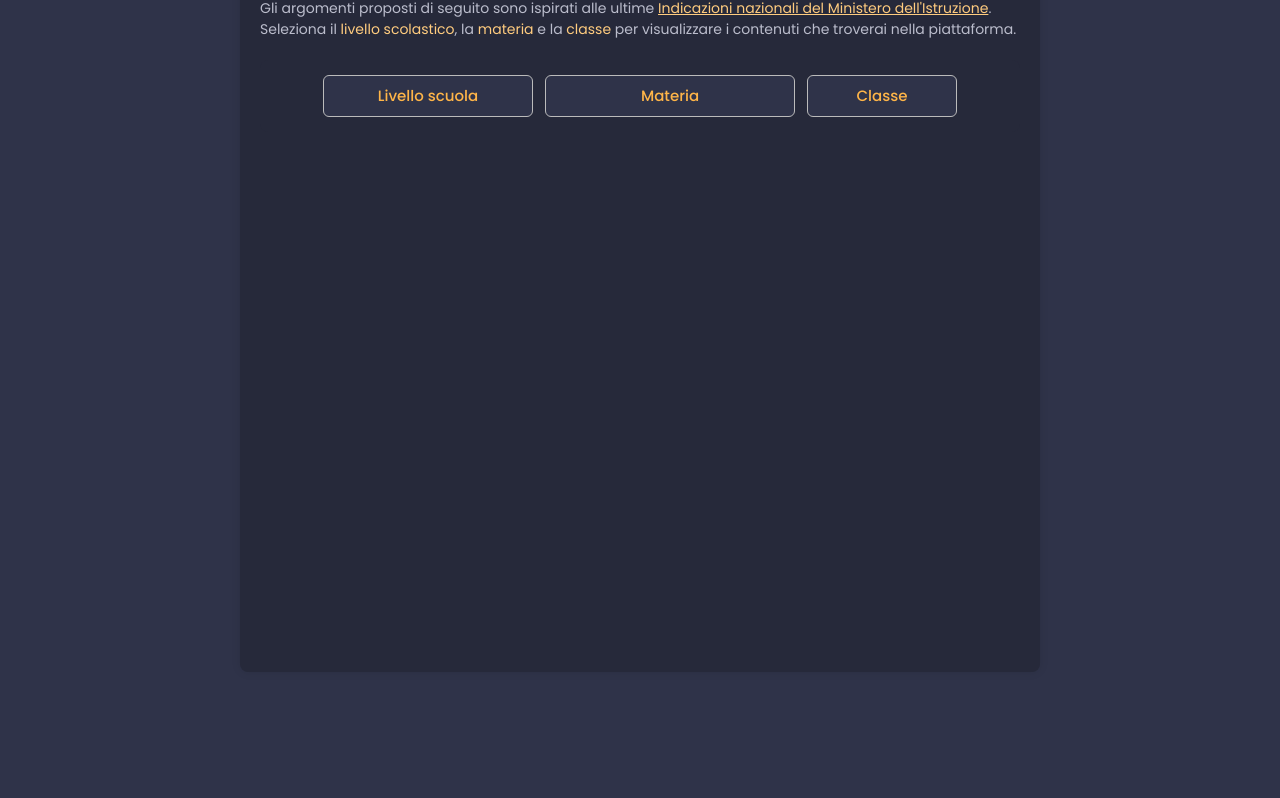
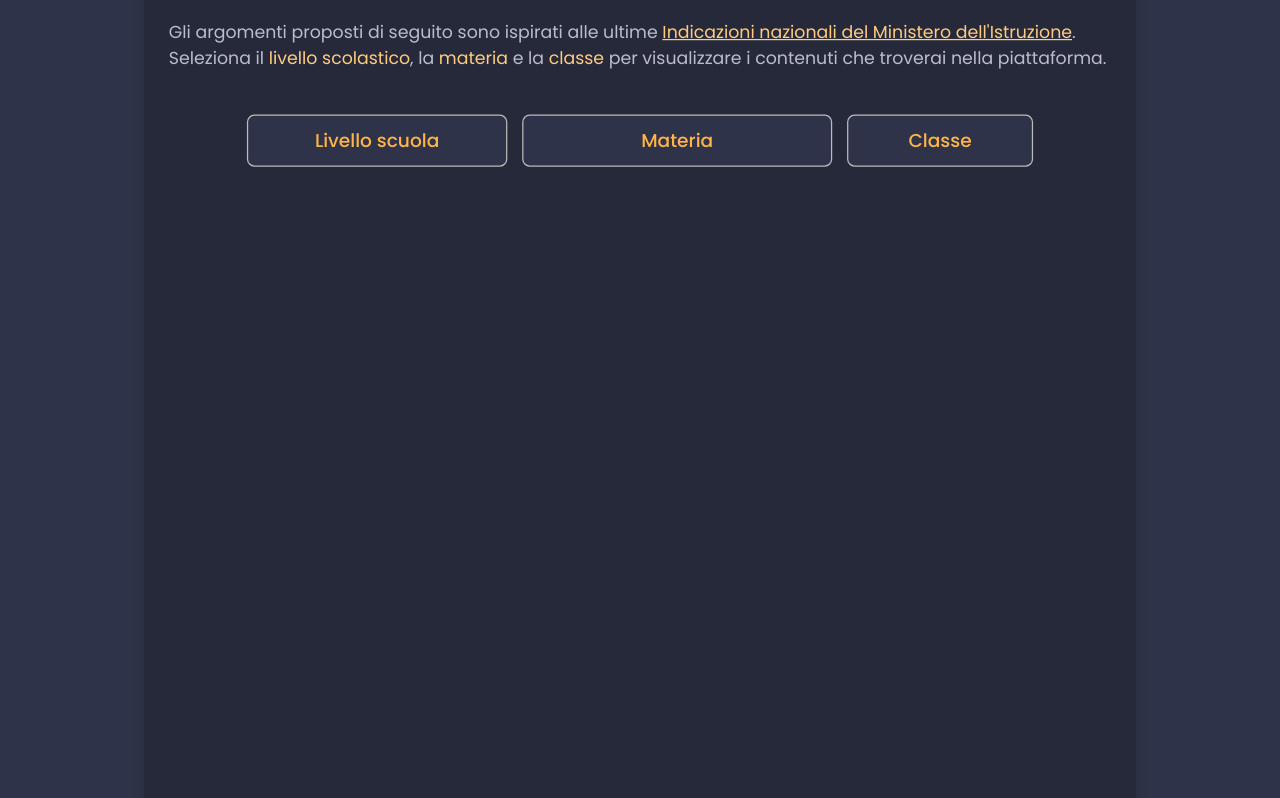
Before and after one commit to sensei-space/edu, a plain HTML site: page topics/index.html in a window 1280 px wide. Shown: the part 110-908 px from the top of the page. Before the commit the page ends 800 px from the top, so only its background shows below. Drawn offline with Linux system fonts and the light colour scheme.

Commit message:
Refactor margin handling and add responsive scaling for activities container

```diff
--- a/topics/script.js
+++ b/topics/script.js
@@ -9,6 +9,7 @@ let allData = [];
 let incorporatedSite = false;
 let selectedSchool = "";
 let hideTop = false;
+let margin;
 
 const SCHOOL_LABELS = {
   preschool: "Infanzia",
@@ -88,7 +89,7 @@ window.addEventListener("DOMContentLoaded", () => {
     }
   }
 
-  let margin = 300;
+  margin = 300;
 
   if (hideTop) {
     margin = 80;
@@ -113,11 +114,21 @@ window.addEventListener("DOMContentLoaded", () => {
     }
   }
 
-  activitiesContainer.style.height = `${window.innerHeight - margin}px`;
+  resize();
   window.addEventListener("resize", () => {
-    activitiesContainer.style.height = `${window.innerHeight - margin}px`;
+    resize();
   });
 });
+
+function resize() {
+  //scale .container from 1 to max 1.3 based on window width. Only if window width is more than 800px
+  if (window.innerWidth > 800) {
+    let scale = 1 + (window.innerWidth - 800) / 2000;
+    scale = scale > 1.3 ? 1.3 : scale;
+    document.querySelector(".container").style.transform = `scale(${scale})`;
+  }
+  activitiesContainer.style.height = `${window.innerHeight - margin}px`;
+}
 
 function populateSelectBoxes(data) {
   const schoolSelect = document.getElementById("schoolSelect");
--- a/topics/style.css
+++ b/topics/style.css
@@ -38,6 +38,7 @@ body {
   padding: 20px;
   border-radius: 8px;
   box-shadow: 0 0 10px rgba(0, 0, 0, 0.1);
+  transform-origin: top;
 }
 
 #activitiesList {
@@ -45,7 +46,7 @@ body {
   overflow-x: hidden;
 }
 
-#activitiesList .grid{
+#activitiesList .grid {
   width: 96%;
 }
 
@@ -227,7 +228,7 @@ b {
   background-color: var(--light-highlight);
 }
 
-#backButton{
+#backButton {
   cursor: pointer;
   display: none;
 }
@@ -355,6 +356,7 @@ a {
     margin-bottom: 5px;
   }
   .container {
+    width: 100%;
     margin-top: 0px;
     padding: 10px;
   }
@@ -371,11 +373,11 @@ a {
     display: none;
   }
 
-  #activitiesDescription{
+  #activitiesDescription {
     margin-bottom: 7px;
   }
 
-  .selectors{
+  .selectors {
     padding: 3px;
   }
 
@@ -383,8 +385,6 @@ a {
     font-size: 12px;
     height: 35px;
   }
-
-
 
   .selectors select#schoolSelect {
     width: 33% !important; /* 🔒 Fissa larghezza */
@@ -395,7 +395,7 @@ a {
   }
 
   .selectors select#subjectSelect {
-  width: 40% !important; /* 🔒 Fissa larghezza */
+    width: 39% !important; /* 🔒 Fissa larghezza */
   }
 }
 
```
Lines whose indentation alone changed are shown as unchanged.
